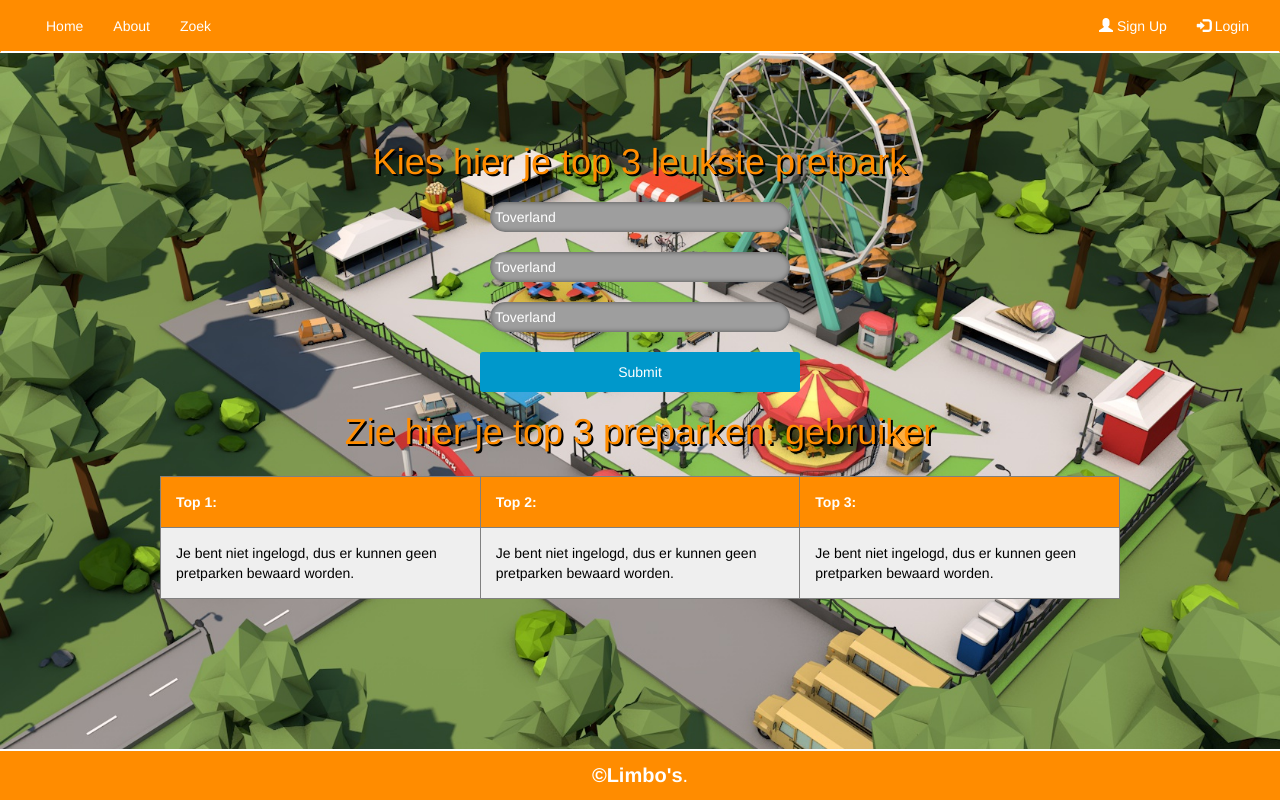
After one commit to JimMoorrees/Wikiparks-Website, a PHP site: page /dashboard.php in a window 1280 px wide. The commit adds this page. Run offline with PHP 8.4, Linux system fonts and the light colour scheme; some libraries are stand-ins or nearby versions; grey boxes are pictures that could not be loaded.

Commit message:
Changed a few things.
Updated login when ever you login, your name display in the header, Also made a dashboard where you can make your own top 3 parks. it works with a combobox.

```diff
--- a/css/styleRegister.css
+++ b/css/styleRegister.css
@@ -18,6 +18,7 @@ nav a {
 }
 .navbar{
 	border: solid darkorange 1px;
+	border-bottom: solid 2px white;
 }
 .dropdown-toggle:hover{
 	background-color: orange !important;
@@ -90,5 +91,123 @@ input[type="submit"]:hover{
 	text-decoration: none;
 }
 h1{
+	margin-bottom: 10px;
+	color: darkorange;
+	margin: 0 auto;
+	display: flex;
+	justify-content: center;
+	text-shadow: 2px 2px black;
+}
+
+.footer {
+  left: 0;
+  right: 0;
+  color: #fff;
+  bottom: 0;
+  padding: 1px;
+  position: absolute;
+  font-size: 20px;
+  border-top: 2px solid white;
+  background-color: darkorange;
+  text-align: center;
+}
+
+table, td, th {    z
+    border: 1px solid #ddd;
+    text-align: left;
+}
+
+table {
+    border-collapse: collapse;
+    width: 100%;
+}
+
+th, td {
+    padding: 15px;
+}
+th{
+	background-color: darkorange;
+}
+td{
+	background-color: #EFEFEF;
+	color: black;
+}
+
+/**
+ * Demo Styles
+ */
+
+html {
+  height: 100%;
+  box-sizing: border-box;
+}
+
+*,
+*:before,
+*:after {
+  box-sizing: inherit;
+}
+
+body {
+  position: relative;
+  margin: 0;
+  padding-bottom: 6rem;
+  min-height: 100%;
+  font-family: "Helvetica Neue", Arial, sans-serif;
+}
+
+.demo {
+  margin: 0 auto;
+  padding-top: 64px;
+  max-width: 640px;
+  width: 94%;
+}
+
+.demo h1 {
+  margin-top: 0;
+}
+
+/**
+ * Footer Styles
+ */
+
+.footer {
+  position: absolute;
+  right: 0;
+  bottom: 0;
+  left: 0;
+  padding: 1rem;
+  background-color: darkorange;
+  text-align: center;
+}
+/*
+	.demo select.select-park {
+		background-color: #000;
+	}*/
+
+.demo select {
+	border: 0 !important;
+	-webkit-appearance: none;
+	-moz-appearance: none;
+	background: #0088cc url(\WikiParksWeb\Wikiparks-Website\img) no-repeat 90% center;
+	text-indent: 0.01px;
+	text-overflow: "";
+	color: #FFF;
+	margin-left: 10px;
+	outline:none;
+	padding:10px;
+	display:block;
+	width:300px;
+	border-radius: 3px;
+	border:1px solid #eee;
+	margin:20px auto;
+	border-radius: 15px;
 	color: white;
+	margin-left: auto;
+	margin-right: auto;
+	padding: 5px;
+	box-shadow: inset 0 0 5px rgba(000,000,000, 0.5);
 }
+.demo select.balck {
+	background-color: darkorange;
+}
--- /dev/null
+++ b/dashboard.php
@@ -0,0 +1,145 @@
+<?php
+
+session_start();
+
+require 'includes/config.php';
+
+if(isset($_POST['top_1'])) {
+	$stm = $conn->prepare('UPDATE `users` SET `top_1` = :top WHERE `id` = :id');
+	$stm->bindParam(':id', $_SESSION['user_id']);
+	$stm->bindParam(':top', $_POST['top_1']);
+	$stm->execute();
+
+	$_SESSION['top_1'] = $_POST['top_1'];
+}
+
+if(isset($_POST['top_2'])) {
+	$stm = $conn->prepare('UPDATE `users` SET `top_2` = :top WHERE `id` = :id');
+	$stm->bindParam(':id', $_SESSION['user_id']);
+	$stm->bindParam(':top', $_POST['top_2']);
+	$stm->execute();
+
+	$_SESSION['top_2'] = $_POST['top_2'];
+}
+
+if(isset($_POST['top_3'])) {
+	$stm = $conn->prepare('UPDATE `users` SET `top_3` = :top WHERE `id` = :id');
+	$stm->bindParam(':id', $_SESSION['user_id']);
+	$stm->bindParam(':top', $_POST['top_3']);
+	$stm->execute();
+
+	$_SESSION['top_3'] = $_POST['top_3'];
+}
+
+
+?>
+
+<!DOCTYPE html>
+<html lang="en">
+<head>
+  <title>WikiParks</title>
+  <meta charset="utf-8">
+  <meta name="viewport" content="width=device-width, initial-scale=1">
+  <link rel="stylesheet" href="https://maxcdn.bootstrapcdn.com/bootstrap/3.3.7/css/bootstrap.min.css">
+  <link rel="stylesheet" href="css/styleRegister.css">
+  <script src="https://ajax.googleapis.com/ajax/libs/jquery/3.2.1/jquery.min.js"></script>
+  <script src="https://maxcdn.bootstrapcdn.com/bootstrap/3.3.7/js/bootstrap.min.js"></script>
+</head>
+
+  <script src="js/jquery.easydropdown.js" type="text/javascript"></script>
+</head>
+<body>
+	<?php require_once('includes/header.php'); ?>
+
+	<form action="dashboard.php" method="POST" class="demo">
+
+		<h1 style="margin-top: 25px;">Kies hier je top 3 leukste pretpark</h1>
+
+		<!-- <input type="text" placeholder="Leukste pretpark" name="top_1"> -->
+		<select class="balck" name="top_1">
+				<option>Toverland</option>
+				<option>HTML </option>
+				<option>HTML 5</option>
+		</select>
+		<select class="balck" name="top_2">
+				<option>Toverland</option>
+				<option>HTML </option>
+				<option>HTML 5</option>
+		</select>
+		<select class="balck" name="top_3">
+				<option>Toverland</option>
+				<option>HTML </option>
+				<option>HTML 5</option>
+		</select>
+
+
+<!-- 			<select name="top_1" class="select-park">
+				<option value="Toverland">Toverland</option>
+				<option value="Efteling">Efteling</option>
+				<option value="Slagharen">Slagharen</option>
+			</select>
+
+		</div>
+		<input type="text" placeholder="1e na leukste pretpark" name="top_2">
+		<input type="text" placeholder="2e na leukste pretpark" name="top_3"> -->
+
+		<input type="submit">
+
+
+	</form>
+
+	<h1>Zie hier je top 3 preparken:<?php if( isset($_SESSION['user_id']))
+		{
+			echo $_SESSION['email'];
+		}
+		else {
+			echo " gebruiker";
+		}
+		?></h1>
+
+	<table border="1" style="color: white; width: 75%; margin-left: auto; margin-right: auto; margin-top: 25px;">
+	<tr>
+		<th>Top 1:</th>
+		<th>Top 2:</th>
+		<th>Top 3:</th>
+	</tr>
+
+		<td><?php if( isset($_SESSION['user_id']))
+		{
+			echo $_SESSION['top_1'];
+		}
+		else
+		{
+			echo "Je bent niet ingelogd, dus er kunnen geen pretparken bewaard worden. ";
+		}
+		?>
+		</td>
+
+		<td><?php if( isset($_SESSION['user_id']))
+		{
+			echo $_SESSION['top_2'];
+		}
+		else
+		{
+			echo "Je bent niet ingelogd, dus er kunnen geen pretparken bewaard worden. ";
+		}
+		?>
+		</td>
+		<td><?php if( isset($_SESSION['user_id']))
+		{
+			echo $_SESSION['top_3'];
+		}
+		else
+		{
+			echo "Je bent niet ingelogd, dus er kunnen geen pretparken bewaard worden. ";
+		}
+		?>
+		</td>
+
+	</table>
+
+<div class="footer"><strong>©Limbo's</strong>.</div>
+</body>
+</html>
+</body>
+</html>
--- a/includes/header.php
+++ b/includes/header.php
@@ -12,11 +12,15 @@
         <ul class="nav navbar-nav">
           <li class="active"><a href="index.php" style="background-color: darkorange;" >Home</a></li>
           <li><a href="#">About</a></li>
-          <li><a href="#">FAQ</a></li>
+          <li><a href="index2.php">Zoek</a></li>
+           <?php if(isset($_SESSION['user_id'])): ?>
+            <li><a href="dashboard.php"><span class=" glyphicon glyphicon-tasks"></span> Dashboard</a></li>
+          <?php endif ?>
         </ul>
         <ul class="nav navbar-nav navbar-right">
           <?php if(isset($_SESSION['user_id'])): ?>
-            <li><a href="#"><span class="glyphicon glyphicon-thumbs-up"></span> Welcome</a></li>
+            <li><a ><span class="glyphicon glyphicon-user"></span> <b>Logged in as:</b> <?php echo $_SESSION['email'] ?></a></li>
+            <li><a href="logout.php"><span class="glyphicon glyphicon-log-out"></span> <b>Logout</b></a></li>
           <?php else: ?>
             <li><a href="signup.php"><span class="glyphicon glyphicon-user"></span> Sign Up</a></li>
             <li><a href="login.php"><span class="glyphicon glyphicon-log-in"></span> Login</a></li>
```
Also changed, not shown: login.php (+9 -5 lines), signup.php (+14 -12 lines), img/select-arrow.png (added).
